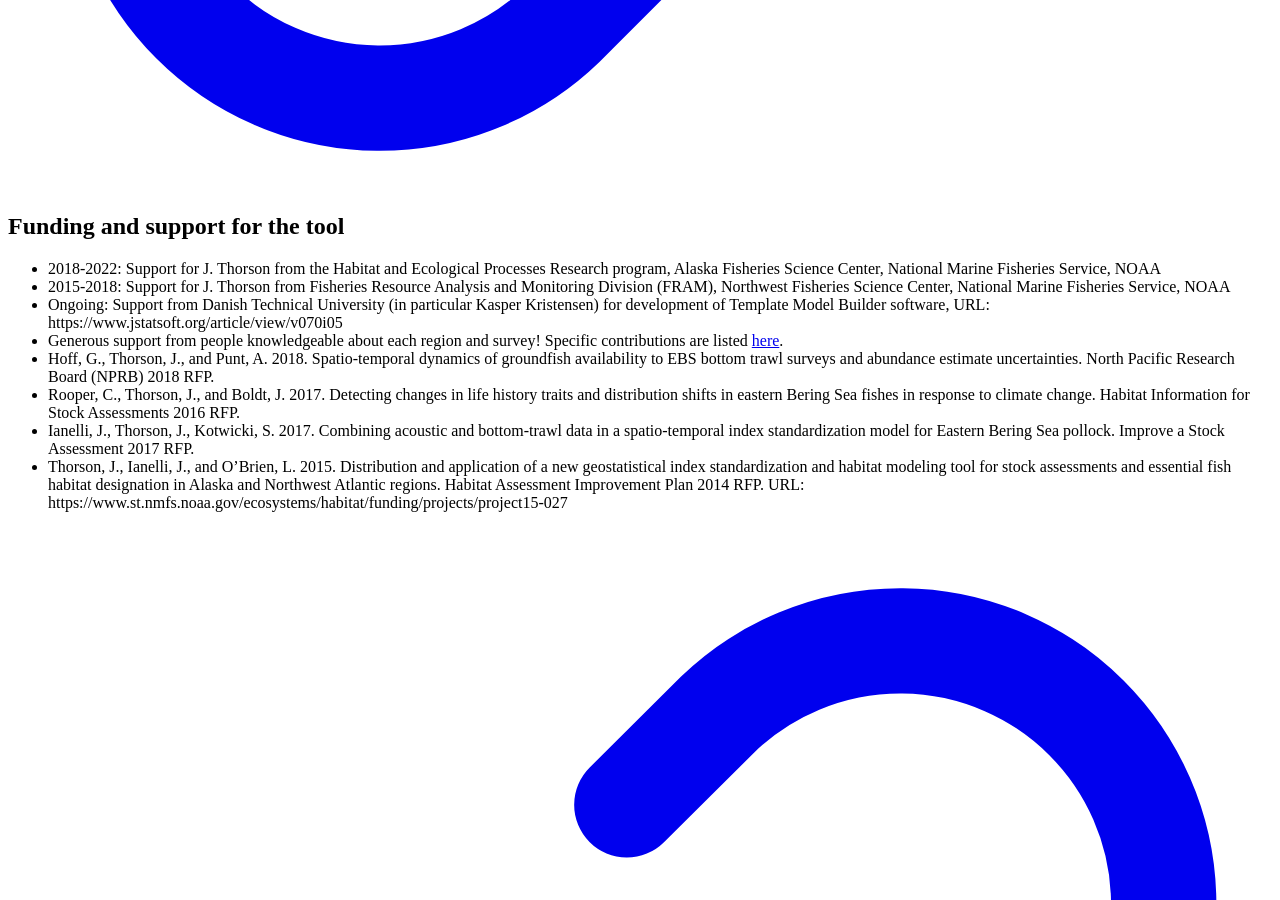
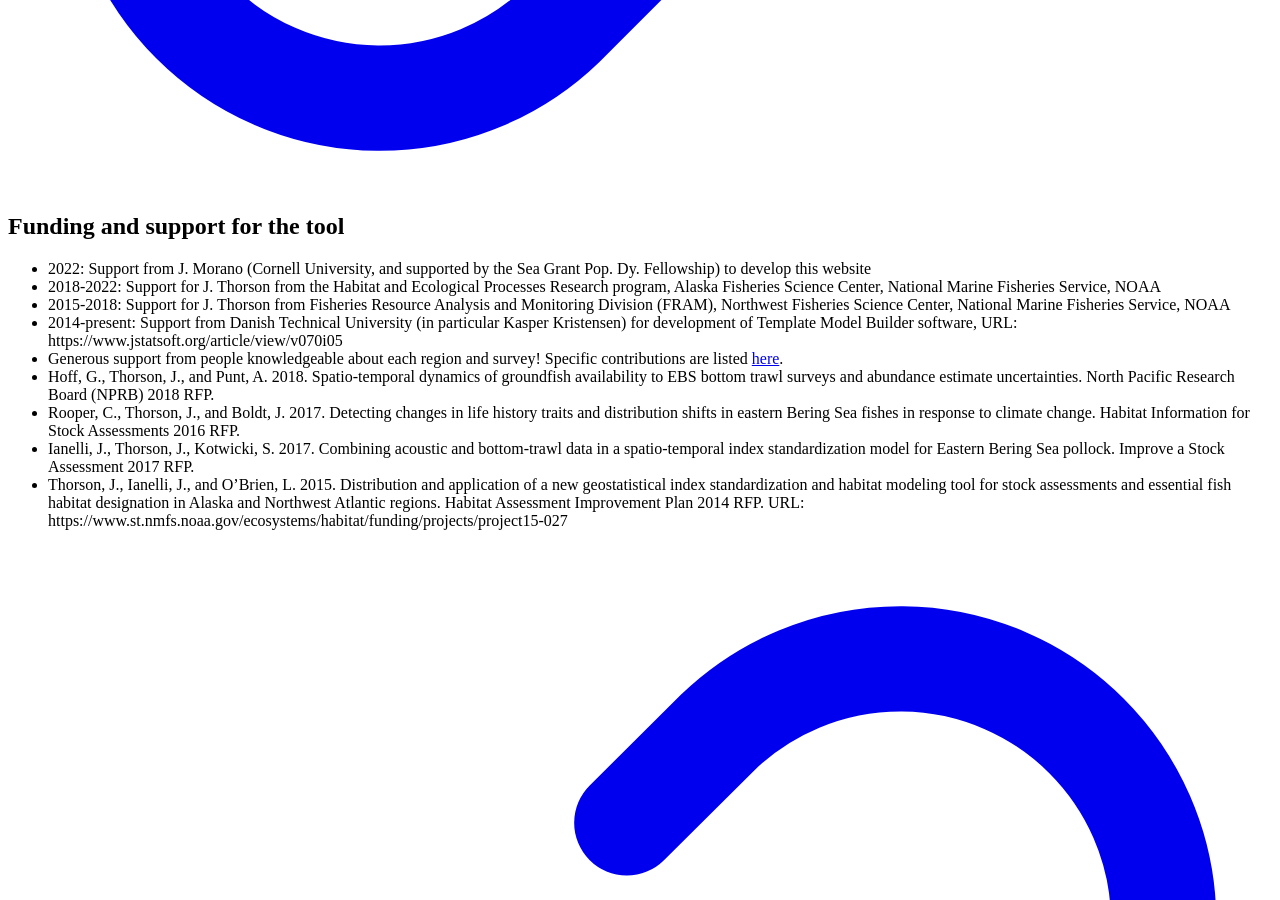
Before and after one commit to James-Thorson-NOAA/James-Thorson-NOAA.github.io, a Jekyll site: the page built from index.md, in a window 1280 px wide and 900 px high, scrolled down 10030 px. Built offline with Jekyll 4.4.1, drawn with Linux system fonts in a browser that asks for light colours.

Commit message:
fix last commit

```diff
--- a/index.md
+++ b/index.md
@@ -62,9 +62,10 @@ Current members are:
 
 ## Funding and support for the tool
 
+* 2022: Support from J. Morano (Cornell University, and supported by the Sea Grant Pop. Dy. Fellowship) to develop this website
 * 2018-2022: Support for J. Thorson from the Habitat and Ecological Processes Research program, Alaska Fisheries Science Center, National Marine Fisheries Service, NOAA
 * 2015-2018: Support for J. Thorson from Fisheries Resource Analysis and Monitoring Division (FRAM), Northwest Fisheries Science Center, National Marine Fisheries Service, NOAA
-* Ongoing:  Support from Danish Technical University (in particular Kasper Kristensen) for  development of Template Model Builder software, URL: https://www.jstatsoft.org/article/view/v070i05
+* 2014-present:  Support from Danish Technical University (in particular Kasper Kristensen) for  development of Template Model Builder software, URL: https://www.jstatsoft.org/article/view/v070i05
 * Generous support from people knowledgeable about each region and survey! Specific contributions are listed [here](https://github.com/nwfsc-assess/geostatistical_delta-GLMM/blob/master/shiny/Acknowledgements_for_regional_inputs.csv).
 * Hoff, G., Thorson, J., and Punt, A.  2018. Spatio-temporal dynamics of groundfish availability to EBS bottom trawl surveys and abundance estimate uncertainties.  North Pacific Research Board (NPRB) 2018 RFP.
 * Rooper, C., Thorson, J., and Boldt, J.  2017. Detecting changes in life history traits and distribution shifts in eastern Bering Sea fishes in response to climate change.  Habitat Information for Stock Assessments 2016 RFP.
```
